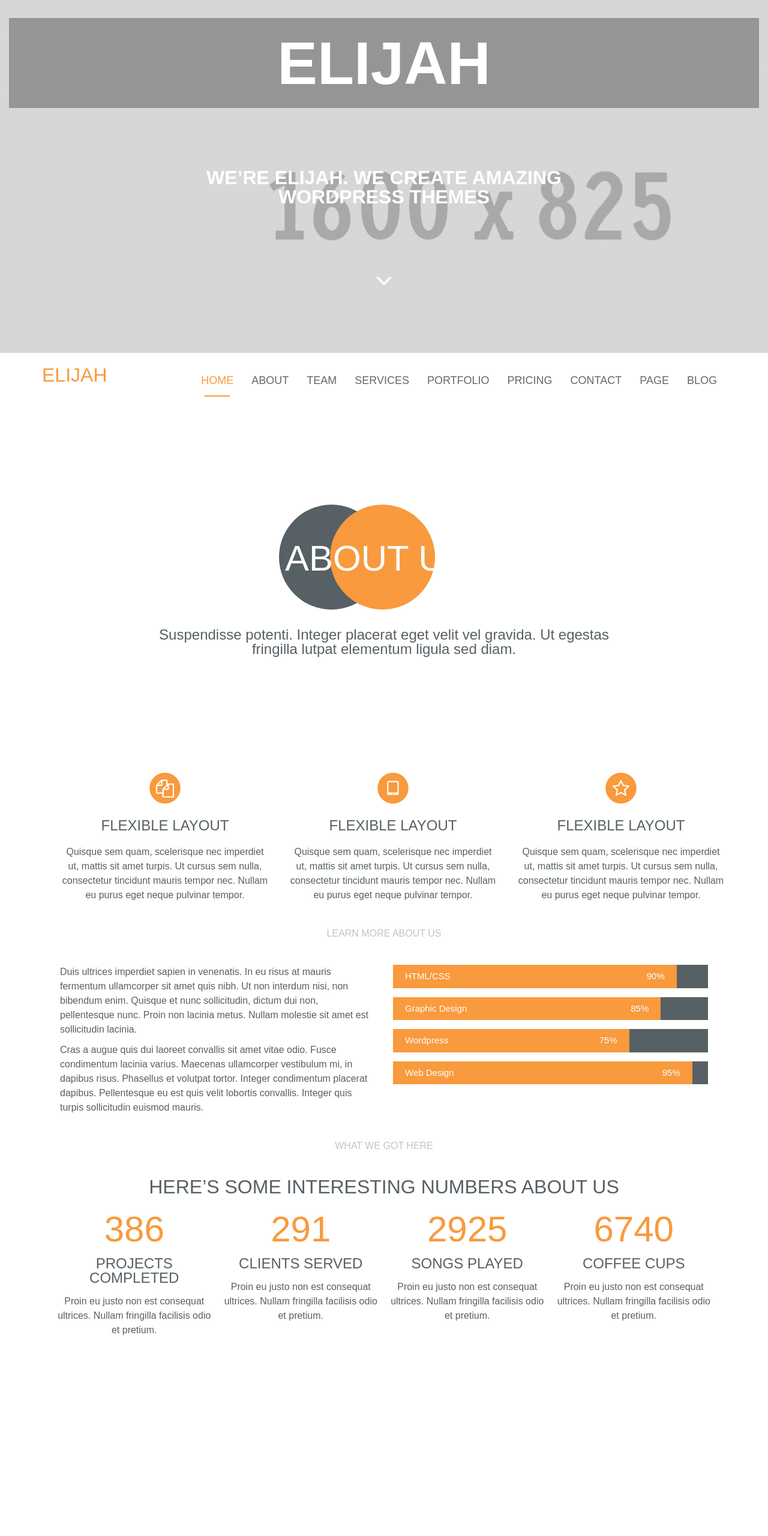
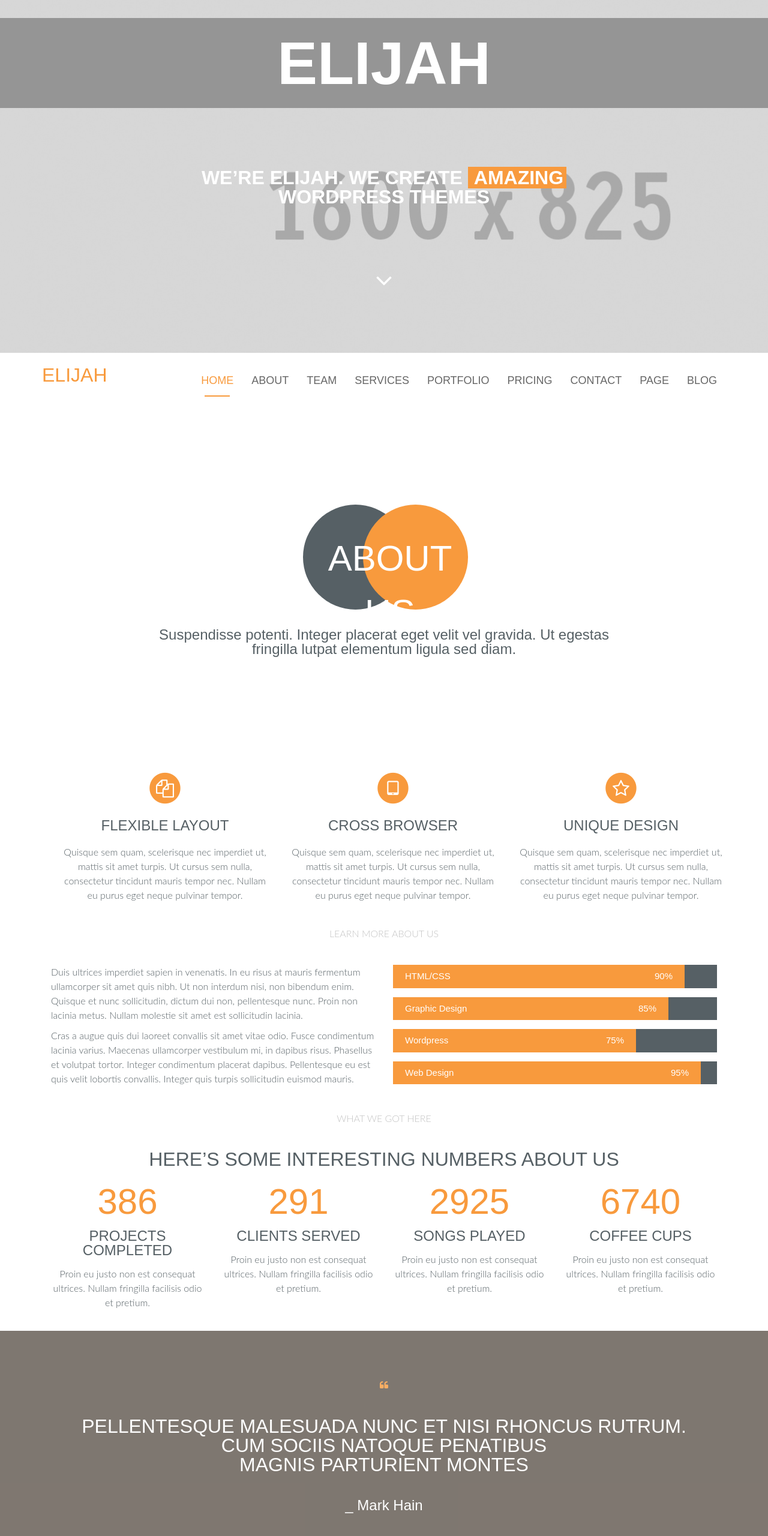
Before and after one commit to kikakikuc/Elijah, a website: page dest/index.html in a window 1280 px wide. Shown: the part 70-2630 px from the top of the page at 60% size. Before the commit the page ends 2334 px from the top, so only its background shows below. Drawn offline with Linux system fonts and the light colour scheme.

Commit message:
Index: complete section: home, nav, about, quote

```diff
--- a/Gruntfile.js
+++ b/Gruntfile.js
@@ -141,7 +141,7 @@ module.exports = function(grunt) {
 							home_section: '<%= src_html %>/home_section.html',
 							nav_section: '<%= src_html %>/nav_section.html',
 							about_section: '<%= src_html %>/about_section.html',
-
+							quote_section: '<%= src_html %>/quote_section.html',
 						},
 						widget: {
 							demo_widget: '<%= src_html %>/demo_widget.html',
--- a/dest/index.html
+++ b/dest/index.html
@@ -70,8 +70,7 @@
 </nav>
 <div class="container" id="about">
 	<div class="heading text-center">
-			<div class="col-md-4"></div>
-			<div class="title-circle col-md-4">
+			<div class="title-circle ">
 				<div class="title">ABOUT US</div>
 				<div class="circle" id="orange-circle"></div>
 				<div class="circle" id="dark-circle"></div>
@@ -94,7 +93,7 @@
 				<i class="fa fa-circle fa-stack-2x"></i>
 				<i class="fa fa-tablet fa-stack-1x"></i>
 			</span>
-			<h3>FLEXIBLE LAYOUT</h3>
+			<h3>CROSS BROWSER</h3>
 			<p>Quisque sem quam, scelerisque nec imperdiet ut, mattis sit amet turpis. Ut cursus sem nulla, consectetur tincidunt mauris tempor nec. Nullam eu purus eget neque pulvinar tempor.</p>
 		</article>
 		<article class="col-lg-4 col-md-4">
@@ -102,7 +101,7 @@
 				<i class="fa fa-circle fa-stack-2x"></i>
 				<i class="fa fa-star-o fa-stack-1x"></i>
 			</span>
-			<h3>FLEXIBLE LAYOUT</h3>
+			<h3>UNIQUE DESIGN</h3>
 			<p>Quisque sem quam, scelerisque nec imperdiet ut, mattis sit amet turpis. Ut cursus sem nulla, consectetur tincidunt mauris tempor nec. Nullam eu purus eget neque pulvinar tempor.</p>
 		</article>
 	</div>
@@ -158,6 +157,11 @@
 
 	</div>
 </div>
+<div class="quote text-center">
+	<i class="fa fa-quote-left"></i>
+	<h1>PELLENTESQUE MALESUADA NUNC ET NISI RHONCUS RUTRUM.<br> CUM SOCIIS NATOQUE PENATIBUS <br>MAGNIS PARTURIENT MONTES</h1>
+	<h3>_ Mark Hain</h3>
+</div>
 
 
 
--- a/src/less/_variables.less
+++ b/src/less/_variables.less
@@ -13,6 +13,7 @@
 @elijah-orange: #f89a3d;
 @elijah-hover: #ffddbb;
 @elijah-light: #c3c3c3;
+@elijah-brown: #5f564d;
 
 // == Responsive Breakpoint
 @sans-serif: Arial, sans-serif;
--- a/src/less/page.less
+++ b/src/less/page.less
@@ -6,16 +6,25 @@ body {
 h1, h2, h3, h4, h5, h6 {
 	font-weight: 300;
 }
+.container-fluid {
+	padding: 0;
+}
 p {
+	font-family: 'Lato', sans-serif;
 	.font-size(16px);
+	font-weight: 300;
 }
 .Light-text {
 	color: @elijah-light;
 	padding: 30px 0;
 	text-align: center;
 }
-.Orange-text {
+.Text-orange {
 	color: @elijah-orange;
+}
+.Background-color(@background) {
+	background-color: @background;
+	color: white;
 }
 .home {
 	background-image: url(../images/index/home.jpg);
@@ -29,6 +38,10 @@ p {
 	}
 	h1 {
 		font-weight: 700;
+		span {
+			.Background-color(@elijah-orange);
+			padding: 0 5px 0 10px;
+		}
 	}
 	i {
 		padding: 100px;
@@ -41,7 +54,7 @@ nav {
 	font-weight: 400;
 	.navbar-header {
 		h1{
-			.Orange-text;
+			.Text-orange;
 		}
 	}
 	ul {
@@ -49,58 +62,58 @@ nav {
 			.separator {
 				height: 2px;
 				width: 50%;
-				background-color: @elijah-orange;
-				opacity: 0;
 				margin: 0 auto;
+				.Background-color(@elijah-orange);
+				.opacity(0);
 			}
 			&:focus,&:hover {
 				.separator {
-					opacity: 1;
+					.opacity(1);
 				}
 			}
 			a{
 				font-size: 18px;
 				&:focus, &:hover {
-					.Orange-text;
+					.Text-orange;
 				}
 			}
 		}
 		.active {
 			a {
-				.Orange-text;
+				.Text-orange;
 			}
 			.separator {
-				opacity: 1;
+				.opacity(1);
 			}
 		}
 	}
 }
-
-#about {
-	.heading{
+.heading{
 		padding: 160px 0;
 		margin: 0 auto;
 		.title-circle {
 			position: relative;
+			width: 270px;
+			margin: 0 auto;
 			.circle {
 			width: 175px;
 			height: 175px;
 			border-radius: 50%;
 			}
 			#orange-circle {
-				background-color: @elijah-orange;
+				.Background-color(@elijah-orange);
 				position: absolute;
 				left: 100px;
 			}
 			#dark-circle {
-				background-color: @elijah-dark;
+				.Background-color(@elijah-dark);
 			}
 			.title {
 				.font-size(60px);
 				position: absolute;
 				font-family: 'Oswald', sans-serif;
 				top: 45px;
-				left: 25px;
+				left: 20px;
 				z-index: 1;
 				color: white;
 			}
@@ -108,13 +121,13 @@ nav {
 		h3 {
 			padding: 30px 0;
 		}
-
 	}
+#about {
 	.feature {
 		article {
 			span {
 				.fa-circle {
-					color: @elijah-orange;
+					.Text-orange;
 				}
 				i {
 					&:last-child {
@@ -127,7 +140,7 @@ nav {
 			}
 			&:hover {
 				h3 {
-					.Orange-text;
+					.Text-orange;
 				}
 			}
 		}
@@ -137,11 +150,10 @@ nav {
 			.Light-text;
 		}
 		.progress {
-			background-color: @elijah-dark;
+			.Background-color(@elijah-dark);
 			margin-bottom: 15px;
 			.progress-bar {
-				background-color: @elijah-orange;
-				color: white;
+				.Background-color(@elijah-orange);
 				padding: 8px 20px;
 				span {
 					float: right;
@@ -157,7 +169,7 @@ nav {
 			padding: 10px;
 			.number {
 				.font-size(60px);
-				.Orange-text;
+				.Text-orange;
 			}
 			p {
 				padding: 15px 0;
@@ -165,3 +177,15 @@ nav {
 		}
 	}
 }
+.quote {
+	.Background-color(@elijah-brown);
+	.opacity(0.8);
+	padding: 80px 0;
+	i {
+		.Text-orange;
+	}
+	h1 {
+		padding: 40px 0;
+	}
+
+}
```
Also changed, not shown: src/html/about_section.html (+3 -4 lines), src/html/quote_section.html (added, +5 -0 lines), src/index.html (+1 -0 lines), dest/css/style.css.
